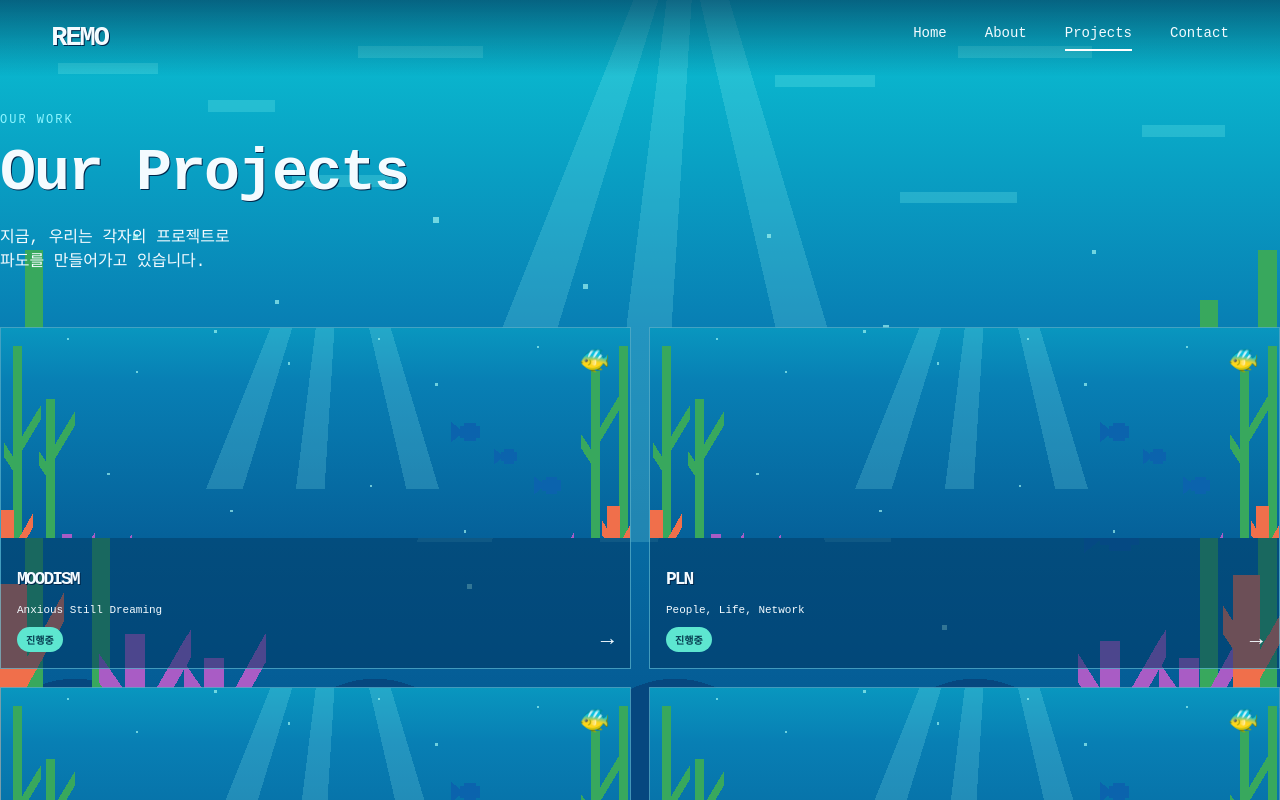
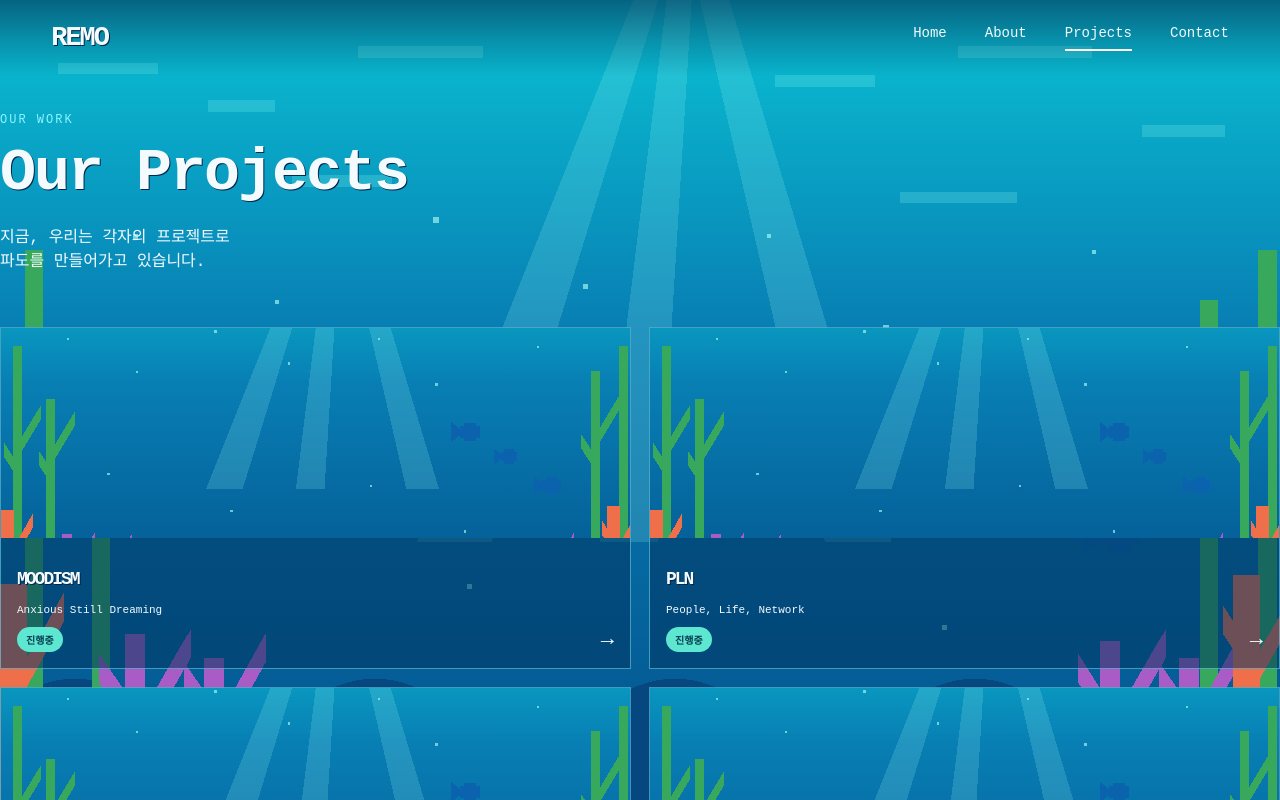
Before and after one commit to mingaangshin-byte/remo, a Next.js app: page /projects in a window 1280 px wide. Shown: the top 800 px of the page. Built offline with nearby package versions, Linux system fonts and the light colour scheme.

Commit message:
style: simplify projects page to clean ocean palette

```diff
--- a/app/projects/page.tsx
+++ b/app/projects/page.tsx
@@ -1,3 +1,31 @@
 import Link from 'next/link';
 import {projects} from '@/lib/data';
-export default function Projects(){return <main className="page"><section className="content"><div className="page-hero"><div><p className="eyebrow">OUR WORK</p><h1 className="pixel">Our Projects</h1><p>지금, 우리는 각자의 프로젝트로<br/>파도를 만들어가고 있습니다.</p></div></div><div className="project-grid">{projects.map(p=><Link href={`/projects/${p.slug}`} className="project-card" key={p.slug}><div className="project-image"><span className="orange-fish">🐠</span></div><div className="project-body"><h2 className="pixel">{p.en}</h2><p>{p.tagline}</p><span className="status">진행중</span><span className="arrow">→</span></div></Link>)}</div></section></main>}
+
+export default function Projects(){
+  return (
+    <main className="page projects-page">
+      <section className="content">
+        <div className="page-hero">
+          <div>
+            <p className="eyebrow">OUR WORK</p>
+            <h1 className="pixel">Our Projects</h1>
+            <p>지금, 우리는 각자의 프로젝트로<br/>파도를 만들어가고 있습니다.</p>
+          </div>
+        </div>
+        <div className="project-grid">
+          {projects.map(p=>(
+            <Link href={`/projects/${p.slug}`} className="project-card" key={p.slug}>
+              <div className="project-image" />
+              <div className="project-body">
+                <h2 className="pixel">{p.en}</h2>
+                <p>{p.tagline}</p>
+                <span className="status">진행중</span>
+                <span className="arrow">→</span>
+              </div>
+            </Link>
+          ))}
+        </div>
+      </section>
+    </main>
+  );
+}
```
